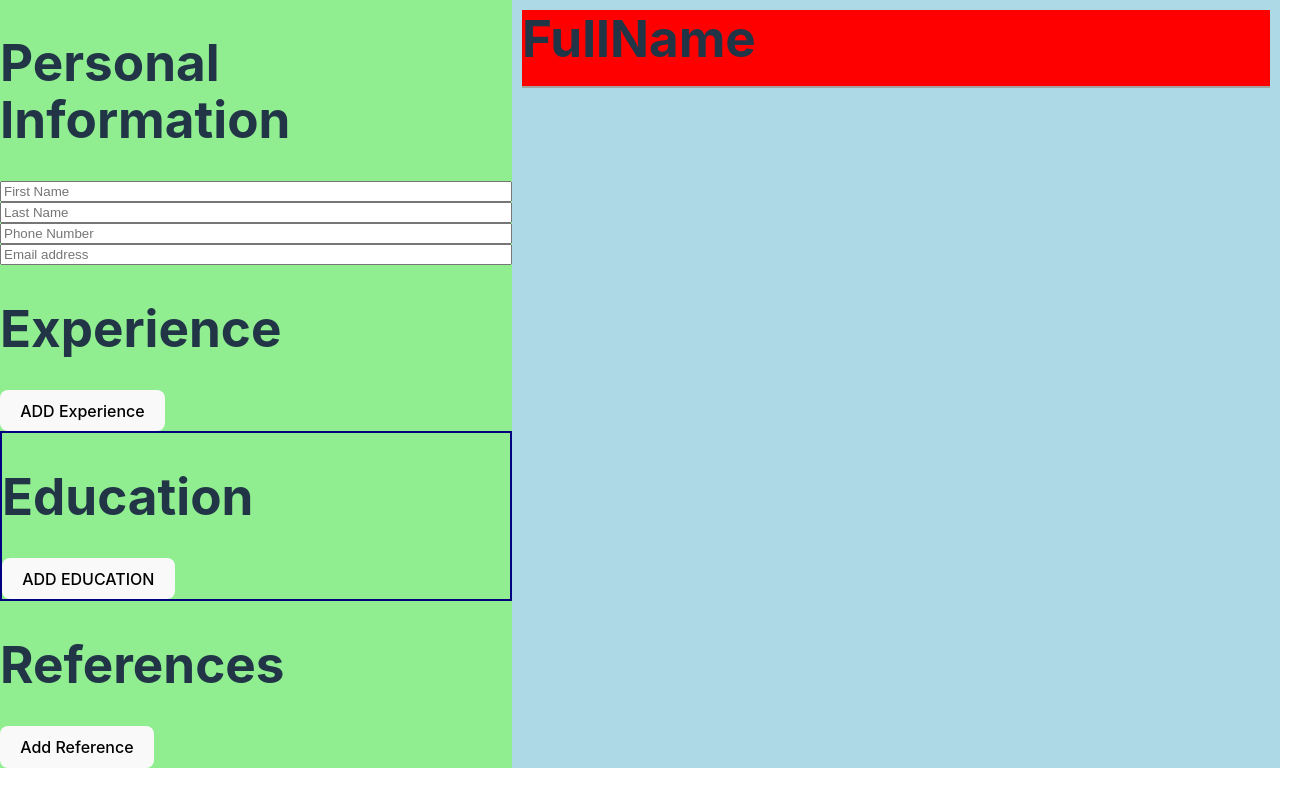
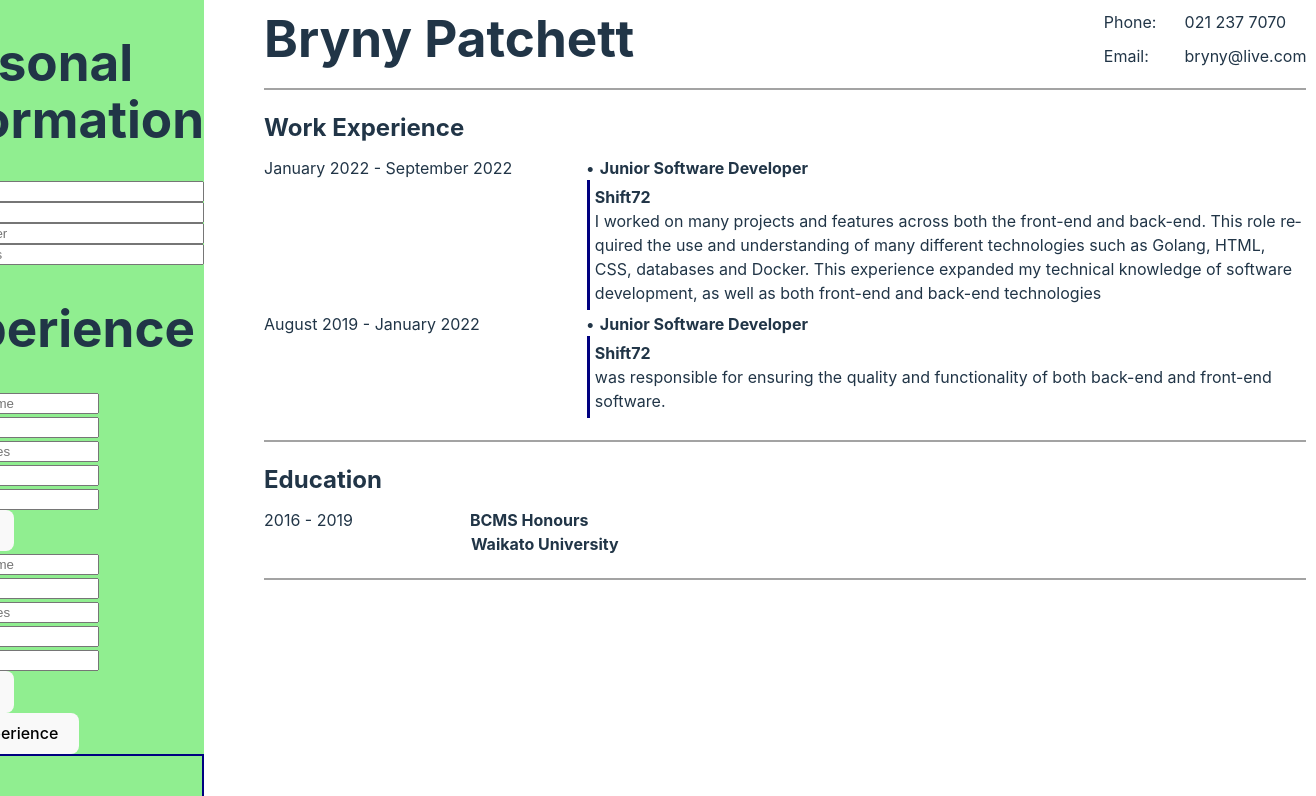
Before and after one commit to BrynyPatchett/cv-generator, a React (Vite) app: page / in a window 1280 px wide. Shown: the top 796 px of the page, 1316 px wide, since content can reach past the window. Built offline with nearby package versions, Linux system fonts and the light colour scheme.

Commit message:
Styling for Work Experience and Education

```diff
--- a/src/App.jsx
+++ b/src/App.jsx
@@ -17,19 +17,20 @@ function App() {
 
   //personinfo object contain information about a person
   const [personinfo, setPersonalInfo] = useState({
-    firstName: "",
-    lastName: "",
-    phoneNumber: "",
-    email: "",
+    firstName: "Bryny",
+    lastName: "Patchett",
+    phoneNumber: "021 237 7070",
+    email: "bryny@live.com"
   });
 
   //array of education credentials objects [{School of Study,Title of Study, date}]
   const [educationCredentials, setEducationCredentials] = useState([
-    // { id: 12, school: "Hamilton", date: "2012", title: "degree" },
+    { id: 12, location: "Waikato University", dateStart: "2016", dateEnd: "2019", title: "BCMS Honours" }
   ]);
 
   const [careerExperiences, setcareerExperiences] = useState([
-    // { id: 123123, companyName: "Briscoes", position:"manager", responsiblity:"Managing", dateStart: "2012", dateEnd:"2022" },
+    { id: 123123, location: "Shift72", title:"Junior Software Developer", description:"I worked on many projects and features across both the front-end and back-end. This role required the use and understanding of many different technologies such as Golang, HTML, CSS, databases and Docker. This experience expanded my technical knowledge of software development, as well as both front-end and back-end technologies", dateStart: "January 2022", dateEnd:"September 2022" },
+    { id: 123124, location: "Shift72", title:"Junior Software Developer", description:" was responsible for ensuring the quality and functionality of both back-end and front-end software.", dateStart: "August 2019", dateEnd:"January 2022" }
   ]);
 
   const [references, setReferences] = useState([
--- a/src/components/inputComponents/educationSection.jsx
+++ b/src/components/inputComponents/educationSection.jsx
@@ -9,9 +9,10 @@ function EducationSection({cred, educationCredentials, setEducationCredentials})
   <div className="education-section">
   <br></br>
   <p>{cred.id + " " +  cred.school + " " +  cred.title + " " + cred.date }</p>
-  <input type="text" onChange={(e)=>updateCredential(cred, educationCredentials, setEducationCredentials,e.target.value,"school")} placeholder="School"/>
+  <input type="text" onChange={(e)=>updateCredential(cred, educationCredentials, setEducationCredentials,e.target.value,"location")} placeholder="School"/>
   <input type="text" onChange={(e)=>updateCredential(cred, educationCredentials, setEducationCredentials,e.target.value,"title")} placeholder="Title of Study"/>
-  <input type="text" onChange={(e)=>updateCredential(cred, educationCredentials, setEducationCredentials,e.target.value,"date")} placeholder="Date"/>
+  <input type="text" onChange={(e)=>updateCredential(cred, educationCredentials, setEducationCredentials,e.target.value,"dateStart")} placeholder="Start Year"/>
+  <input type="text" onChange={(e)=>updateCredential(cred, educationCredentials, setEducationCredentials,e.target.value,"dateEnd")} placeholder="End Year"/>
 
   <br></br>
   <button onClick={()=>removeCredential(cred, educationCredentials, setEducationCredentials)}>Delete</button>
--- a/src/components/outputComponents/cvDisplay.jsx
+++ b/src/components/outputComponents/cvDisplay.jsx
@@ -1,6 +1,8 @@
 /* eslint-disable react/prop-types */
 import InfoDisplay from "./infoDisplay"
 import PersonInfoDisplay from "./personalInfoDisplay"
+import "../../styles/outputComponents/infoDisplay.css";
+import "../../styles/outputComponents/infoDisplay-education.css";
 
 
 function CVDisplay({personalInfo,careerExperiences,educationCredentials,references}){
@@ -26,9 +28,11 @@ function CVDisplay({personalInfo,careerExperiences,educationCredentials,referenc
            {/* { renderFields(personalInfo)} */}
            <PersonInfoDisplay personalInfo={personalInfo}/>
            {/* { renderArray(careerExperiences)} */}
-           <InfoDisplay displayInfo={careerExperiences} title={"Work Experience"}/>
+           <InfoDisplay className="career-experience" displayInfo={careerExperiences} title={"Work Experience"}/>
            {/* { renderArray(educationCredentials)}
+
            { renderArray(references)} */}
+           <InfoDisplay className="education-experience" displayInfo={educationCredentials} title={"Education"}/>
         </div>
     )
 
--- a/src/components/outputComponents/infoDisplay.jsx
+++ b/src/components/outputComponents/infoDisplay.jsx
@@ -1,9 +1,9 @@
 import "../../styles/outputComponents/infoDisplay.css";
 
-function InfoDisplay({ displayInfo, title }) {
+function InfoDisplay({ displayInfo, title,className }) {
   if (displayInfo.length > 0) {
     return (
-      <div className="displayInfo">
+      <div className={"displayInfo " + className}>
         <h2 className="sectionTitle">{title}</h2>
         <div className="info">
           {displayInfo.map((elem) => {
@@ -13,9 +13,11 @@ function InfoDisplay({ displayInfo, title }) {
                   {(elem.dateStart || "Start Date") + " - " + (elem.dateEnd || "End Date")}
                 </div>
                 <div className="description">
-                  <h3 className="title">{elem.title}</h3>
+                {elem.title && <li><h3 className="title">{elem.title}</h3></li>}
+                {(elem.location || elem.description) && (<div className="info-wrapper">
                   <h3 className="location">{elem.location}</h3>
                   <p className="paragraph">{elem.description}</p>
+                  </div>)}
                 </div>
               </div>
             );
--- a/src/index.css
+++ b/src/index.css
@@ -72,6 +72,10 @@ button:focus-visible {
   display: flex;
   height: 100%;
   justify-content: center;
+
+  @media (max-width: 768px) {
+    flex-direction: column
+  }
 }
 
 .personalInfo{
@@ -86,5 +90,6 @@ button:focus-visible {
 
 .outputRight{
   flex: 1.5;
-background-color: lightblue;
+  background-color: white;
+  margin: 0px 50px;
 }
--- /dev/null
+++ b/src/styles/outputComponents/infoDisplay-education.css
@@ -0,0 +1,38 @@
+
+
+.education-experience .info-section{
+
+    gap: 0px;
+}
+
+
+.education-experience .title{
+
+    margin: 0;
+}
+
+
+.education-experience .date{
+    align-self: self-start;
+    width: 20ch;
+    max-width: 20ch;
+    overflow-wrap: break-word;
+    padding-right: 5px;
+    @media (max-width: 768px) {
+        width: 15ch;
+        max-width: 15ch;
+        overflow-wrap: break-word;
+      }
+
+}
+.education-experience .info-wrapper{
+    border-left: none;
+    padding: 0;
+    height: auto;
+    margin-bottom: 2px;
+}
+
+.education-experience li{
+    list-style-type: none;
+
+}
--- a/src/styles/outputComponents/infoDisplay.css
+++ b/src/styles/outputComponents/infoDisplay.css
@@ -1,5 +1,7 @@
+
 .displayInfo{
-
+      border-bottom: 2px solid rgb(163, 163, 163);
+      padding-bottom: 20px;
 }
 
 h3{
@@ -7,7 +9,7 @@ h3{
     margin: 0;
 }
 .sectionTitle{
-    margin-bottom: 0px;
+    margin-bottom: 10px;
 }
 
 .info{
@@ -21,16 +23,49 @@ h3{
 }
 
 .title{
-    margin: 0;
+    display: inline;
+    margin-left: 5px;
 }
 
 .date{
     align-self: self-start;
-    width: 35ch;
-    max-width: 35ch;
+    width: 30ch;
+    max-width: 30ch;
+    overflow-wrap: break-word;
+    @media (max-width: 768px) {
+
+        max-width: 55px;
+      }
+
 }
+.info-wrapper{
+    border-left: 3px solid navy;
+    padding: 5px;
+    height: auto;
+    margin-bottom: 2px;
+}
+
 
 .paragraph{
     margin: 0;
-    max-width: 75ch;
+    width: 70ch;
+    max-width: 70ch;
+    overflow-wrap: break-word;
+    hyphens: auto;
+    font-size: 1rem;
+    @media (max-width: 768px) {
+
+        /* font-size: 0.8rem; */
+        width: 30ch;
+        max-width: 20ch;
+      }
+      /* border-left: 3px solid navy; */
 }
+
+
+li{
+
+    list-style-type:'\2022';
+    margin-left: -1px;
+    margin-right: 10px;
+}
--- a/src/styles/outputComponents/personalInfoDisplay.css
+++ b/src/styles/outputComponents/personalInfoDisplay.css
@@ -1,10 +1,15 @@
 .personalDisplay {
-    background-color: red;
+
     display: flex;
     justify-content: space-between;
     align-items: flex-start;
     padding-bottom: 20px;
     border-bottom: 2px solid rgb(163, 163, 163);
+
+    @media  (max-width: 768px){
+        gap:20px;
+        flex-direction:column;
+    }
 }
 
 .fullName{
@@ -30,6 +35,8 @@
   max-width: 8ch;
 }
 
+
+
 .fieldTitle{
     max-width: 30ch;
   }
```
